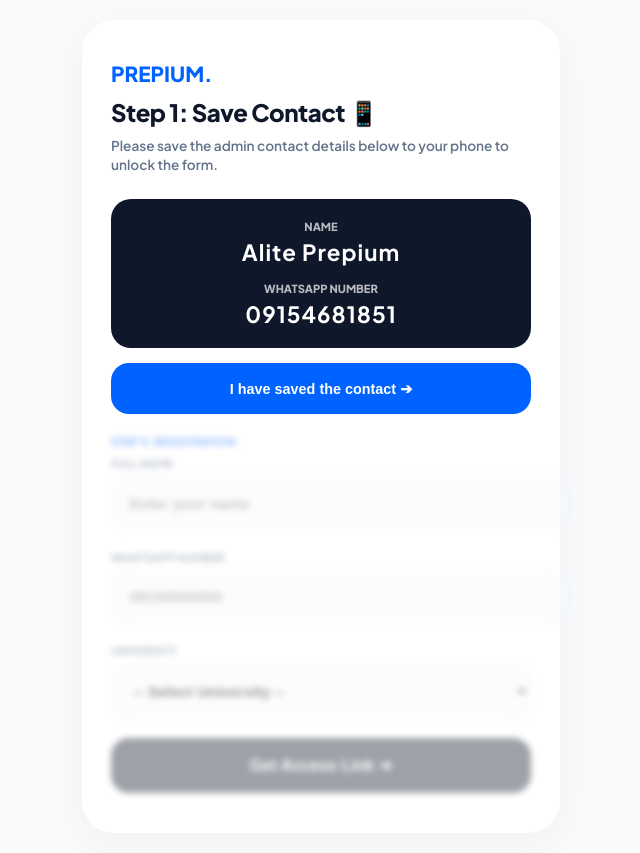
After one commit to Alitedigitals2007/prepium, a Node server app: page /join in a window 1280 px wide. The commit adds this page. Shown: the whole page, without its empty margins (319-959 px from the left). Run offline with Node 20, Linux system fonts and the light colour scheme; data that the repository does not hold is empty.

```diff
--- a/app.js
+++ b/app.js
@@ -2112,4 +2112,110 @@ app.post('/auth/forgot-password', async (req, res) => {
     // ... your logic to check DB and send email goes here
     res.json({ success: true, message: "Check your inbox" });
 });
+// GET: Show the Community Form
+app.get('/join', async (req, res) => {
+    try {
+        // Fetch schools to populate the dropdown
+        const schools = await pool.query('SELECT id, school_name FROM school_groups ORDER BY school_name ASC');
+        res.render('community-join', { schools: schools.rows });
+    } catch (err) {
+        console.error(err);
+        res.status(500).send("Error loading page");
+    }
+});
+
+app.get('/admin/community', async (req, res) => {
+    try {
+        // Fetch all student leads and join with school names
+        const leadsResult = await pool.query(`
+            SELECT l.*, s.school_name as registered_school
+            FROM student_leads l
+            LEFT JOIN school_groups s ON l.school_id = s.id
+            ORDER BY l.created_at DESC
+        `);
+
+        // Fetch all existing school groups for the stats and table
+        const schoolsResult = await pool.query('SELECT * FROM school_groups ORDER BY school_name ASC');
+
+        // Render the admin page with the data
+        res.render('admin-community', {
+            leads: leadsResult.rows,
+            schools: schoolsResult.rows
+        });
+    } catch (err) {
+        console.error("Admin Community Error:", err);
+        res.status(500).send("Error loading the admin dashboard.");
+    }
+});
+
+app.post('/admin/add-school', async (req, res) => {
+    const { schoolName, slug, groupLink } = req.body;
+    try {
+        await pool.query(
+            'INSERT INTO school_groups (school_name, slug, group_link) VALUES ($1, $2, $3)',
+            [schoolName, slug.toUpperCase(), groupLink]
+        );
+        res.redirect('/admin/community'); // Refresh the dashboard to see the new school
+    } catch (err) {
+        console.error(err);
+        res.status(500).send("Failed to add school. Ensure the name is unique.");
+    }
+});
+
+// POST: Admin add a new school link
+app.post('/admin/add-school', async (req, res) => {
+    const { schoolName, slug, groupLink } = req.body;
+    try {
+        await pool.query(
+            'INSERT INTO school_groups (school_name, slug, group_link) VALUES ($1, $2, $3)',
+            [schoolName, slug.toUpperCase(), groupLink]
+        );
+        res.redirect('/admin/community');
+    } catch (err) {
+        res.status(500).send("Error adding school");
+    }
+});
+
+// GET: Export Leads as CSV (Formatted for Alite's Contact List)
+app.get('/admin/export-leads', async (req, res) => {
+    try {
+        const result = await pool.query(`
+            SELECT l.full_name, COALESCE(s.slug, 'GEN') as slug
+            FROM student_leads l
+            LEFT JOIN school_groups s ON l.school_id = s.id
+        `);
+
+        // CSV Header
+        let csvContent = "First Name,Last Name,Mobile Phone\n";
+
+        result.rows.forEach(row => {
+            // Format: Alite [SLUG] [Name]
+            // We put the whole thing in "First Name" for easy searching on WhatsApp
+            const contactName = `${row.slug} :${row.full_name}`;
+            csvContent += `"${contactName}",,""\n`;
+        });
+
+        res.setHeader('Content-Type', 'text/csv');
+        res.setHeader('Content-Disposition', 'attachment; filename=Alite_Leads_Export.csv');
+        res.status(200).send(csvContent);
+    } catch (err) {
+        res.status(500).send("Export failed");
+    }
+});
+
+app.get('/download-vcard', (req, res) => {
+    const vcardContent = `BEGIN:VCARD
+VERSION:3.0
+FN:Alite
+TEL;TYPE=CELL:+2349154681851
+END:VCARD`;
+
+    res.set({
+        'Content-Type': 'text/vcard',
+        'Content-Disposition': 'attachment; filename="Alite.vcf"',
+    });
+
+    res.send(vcardContent);
+});
+
 app.listen(3000, () => console.log('Prepium running on http://localhost:3000'));
--- a/views/admin/dashboard.ejs
+++ b/views/admin/dashboard.ejs
@@ -154,6 +154,7 @@
                 <a href="/admin/subjects" class="nav-item">📚 Manage Subjects</a>
                 <a href="/admin/daily" class="nav-item">🔥 Daily Arena</a>
                 <a href="/admin/students" class="nav-item">👥 Students</a>
+                <a href="/admin/community" class="nav-item">🌐 Community Hub</a>
                 <a href="/admin/suggestions" class="nav-item">💡 Suggestions</a>
                 <a href="/admin/notifications" class="nav-item">🔔 Notifications</a>
             </div>
--- /dev/null
+++ b/views/community-join.ejs
@@ -0,0 +1,117 @@
+<!DOCTYPE html>
+<html lang="en">
+<head>
+    <meta charset="UTF-8">
+    <meta name="viewport" content="width=device-width, initial-scale=1.0, maximum-scale=1.0, user-scalable=no">
+    <title>Join Alite's Hub</title>
+    <link href="https://fonts.googleapis.com/css2?family=Plus+Jakarta+Sans:wght@400;600;700;800&display=swap" rel="stylesheet">
+    <style>
+        :root { --brand: #0062ff; --bg: #f8fafc; --text: #0f172a; }
+        body { font-family: 'Plus Jakarta Sans', sans-serif; background: var(--bg); margin: 0; display: flex; justify-content: center; min-height: 100vh; padding: 20px; color: var(--text); }
+        .shell { width: 100%; max-width: 420px; background: white; padding: 2.5rem 1.8rem; border-radius: 32px; box-shadow: 0 10px 40px rgba(0,0,0,0.04); height: fit-content; }
+        .logo { color: var(--brand); font-weight: 800; font-size: 1.3rem; margin-bottom: 10px; display: block; text-decoration: none; }
+        h1 { font-size: 1.5rem; font-weight: 800; margin: 0; letter-spacing: -0.5px; }
+        .subtitle { color: #64748b; font-size: 0.85rem; margin: 8px 0 25px; font-weight: 600; line-height: 1.4; }
+
+        .contact-card { background: #0f172a; color: white; padding: 20px; border-radius: 20px; margin-bottom: 15px; text-align: center; }
+        .contact-card span { display: block; font-size: 0.7rem; text-transform: uppercase; opacity: 0.7; margin-bottom: 5px; font-weight: 800; }
+        .contact-card h2 { margin: 0; font-size: 1.4rem; letter-spacing: 1px; }
+
+        .step-box { background: #f1f5f9; padding: 15px; border-radius: 20px; margin-bottom: 15px; border: 1px solid #e2e8f0; }
+        .step-title { font-size: 0.7rem; font-weight: 800; color: var(--brand); text-transform: uppercase; margin-bottom: 8px; display: block; }
+
+        .upload-area { border: 2px dashed #cbd5e1; padding: 20px; border-radius: 20px; text-align: center; cursor: pointer; transition: 0.3s; margin-top: 10px; }
+        .hidden { display: none; }
+        .locked { opacity: 0.4; pointer-events: none; filter: blur(3px); }
+
+        .vcard-btn { display: block; width: 100%; background: var(--brand); color: white; text-decoration: none; padding: 1.1rem; border-radius: 18px; font-size: 0.9rem; font-weight: 800; border: none; cursor: pointer; }
+        .form-group { margin-bottom: 1.2rem; }
+        label { display: block; font-size: 0.7rem; font-weight: 800; margin-bottom: 6px; text-transform: uppercase; color: #64748b; }
+        input, select { width: 100%; padding: 1.1rem; border-radius: 16px; border: 1.5px solid #e2e8f0; background: #f8fafc; font-size: 0.95rem; font-weight: 600; outline: none; }
+        .btn-primary { background: #0f172a; color: white; border: none; width: 100%; padding: 1.1rem; border-radius: 18px; font-size: 1rem; font-weight: 800; cursor: pointer; }
+    </style>
+</head>
+<body>
+    <div class="shell">
+        <a href="/" class="logo">PREPIUM.</a>
+        <h1>Step 1: Save Contact 📱</h1>
+        <p class="subtitle">Please save the admin contact details below to your phone to unlock the form.</p>
+
+        <div class="contact-card">
+            <span>Name</span>
+            <h2 style="margin-bottom: 15px;">Alite Prepium</h2>
+            <span>WhatsApp Number</span>
+            <h2>09154681851</h2>
+        </div>
+
+        <button id="saveBtn" class="vcard-btn" onclick="showUpload()">
+            I have saved the contact ➔
+        </button>
+
+        <div id="uploadSection" class="step-box hidden" style="margin-top: 20px;">
+            <span class="step-title">Step 2: Verification</span>
+            <p style="font-size: 0.8rem; font-weight: 700; margin-bottom: 10px;">Upload a screenshot of the saved contact:</p>
+            <div class="upload-area" id="dropZone" onclick="document.getElementById('fileInput').click()">
+                <p id="uploadText" style="font-size: 0.8rem; font-weight: 700; margin: 0;">📸 Tap to select screenshot</p>
+                <input type="file" id="fileInput" class="hidden" accept="image/*" onchange="unlockForm()">
+            </div>
+        </div>
+
+        <div id="registrationForm" class="locked">
+            <span class="step-title" style="margin-top: 20px;">Step 3: Registration</span>
+            <form action="/submit-community-lead" method="POST">
+                <div class="form-group">
+                    <label>Full Name</label>
+                    <input type="text" name="fullName" placeholder="Enter your name" required>
+                </div>
+
+                <div class="form-group">
+                    <label>WhatsApp Number</label>
+                    <input type="tel" name="whatsappNumber" placeholder="08100000000" required>
+                </div>
+
+                <div class="form-group">
+                    <label>University</label>
+                    <select name="schoolId" id="schoolSelect" onchange="checkSchool()" required>
+                        <option value="">-- Select University --</option>
+                        <option value="0">General Community (All Schools)</option>
+                        <% schools.forEach(school => { %>
+                            <option value="<%= school.id %>"><%= school.school_name %></option>
+                        <% }) %>
+                        <option value="other">My school isn't listed</option>
+                    </select>
+                </div>
+
+                <div class="form-group" id="customSchoolGroup" style="display: none;">
+                    <label>Type School Name</label>
+                    <input type="text" name="otherSchool" placeholder="Enter school name">
+                </div>
+
+                <button type="submit" class="btn-primary">Get Access Link ➔</button>
+            </form>
+        </div>
+    </div>
+
+    <script>
+        function showUpload() {
+            document.getElementById('uploadSection').classList.remove('hidden');
+            document.getElementById('saveBtn').style.display = "none";
+            window.scrollTo({ top: document.body.scrollHeight, behavior: 'smooth' });
+        }
+
+        function unlockForm() {
+            const uploadText = document.getElementById('uploadText');
+            uploadText.innerHTML = "⌛ Verifying screenshot...";
+            setTimeout(() => {
+                uploadText.innerHTML = "✅ Verified!";
+                document.getElementById('registrationForm').classList.remove('locked');
+            }, 1500);
+        }
+
+        function checkSchool() {
+            const select = document.getElementById('schoolSelect');
+            document.getElementById('customSchoolGroup').style.display = select.value === 'other' ? 'block' : 'none';
+        }
+    </script>
+</body>
+</html>
```
Also changed, not shown: views/admin-community.ejs (added, +152 -0 lines), views/community-success.ejs (added, +32 -0 lines), views/dashboard.ejs (+35 -7 lines), 1 other file.
